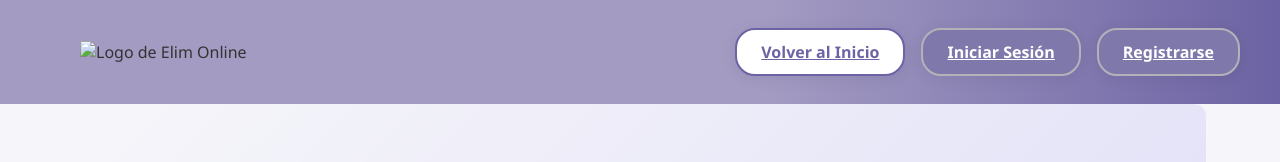
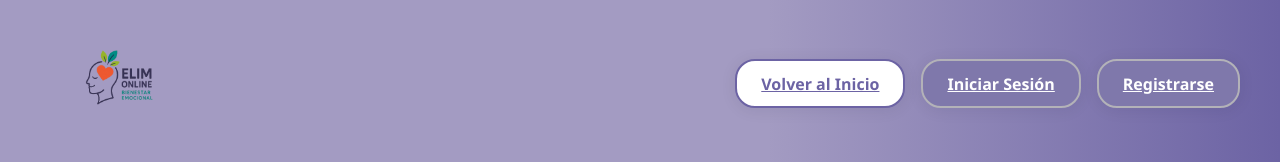
Before and after one commit to JeisonP95/plataforma-elim-online, a plain HTML site: page Frontend/public/pages/curso-adultos/curso-adultos.html in a window 1280 px wide. Shown: the top 162 px of the page. Drawn offline with Linux system fonts and the light colour scheme; files whose address does not match are found by name.

Commit message:
content(cursos): actualizar páginas de adultos, naturaleza, niños y yoga

```diff
--- a/Frontend/public/pages/curso-adultos/curso-adultos.html
+++ b/Frontend/public/pages/curso-adultos/curso-adultos.html
@@ -11,16 +11,16 @@
 </head>
 <body>
     <header>
-        <nav>
+        <div class="nav">
             <figure>
-                <img src="images/logo-removebg-preview.png" alt="Logo de Elim Online" width="80" height="80" loading="lazy">
+                <img src="/images/logo-removebg-preview.png" alt="Logo de Elim Online" width="80" height="80" loading="lazy">
             </figure>
             <div class="nav-buttons">
                 <a href="/index.html" class="btn-secondary">Volver al Inicio</a>
                 <a href="/pages/login/login1.html" class="btn-primary">Iniciar Sesión</a>
                 <a href="/pages/register/register.html" class="btn-primary">Registrarse</a>
             </div>
-        </nav>
+        </div>
     </header>
     <main>
         <section class="cursodetalle-hero">
```
Also changed, not shown: Frontend/public/pages/curso-naturaleza/curso-naturaleza.html (+1 -1 lines), Frontend/public/pages/curso-ninos/curso-ninos.html (+3 -3 lines), Frontend/public/pages/curso-yoga/curso-yoga.html (+3 -2 lines).
